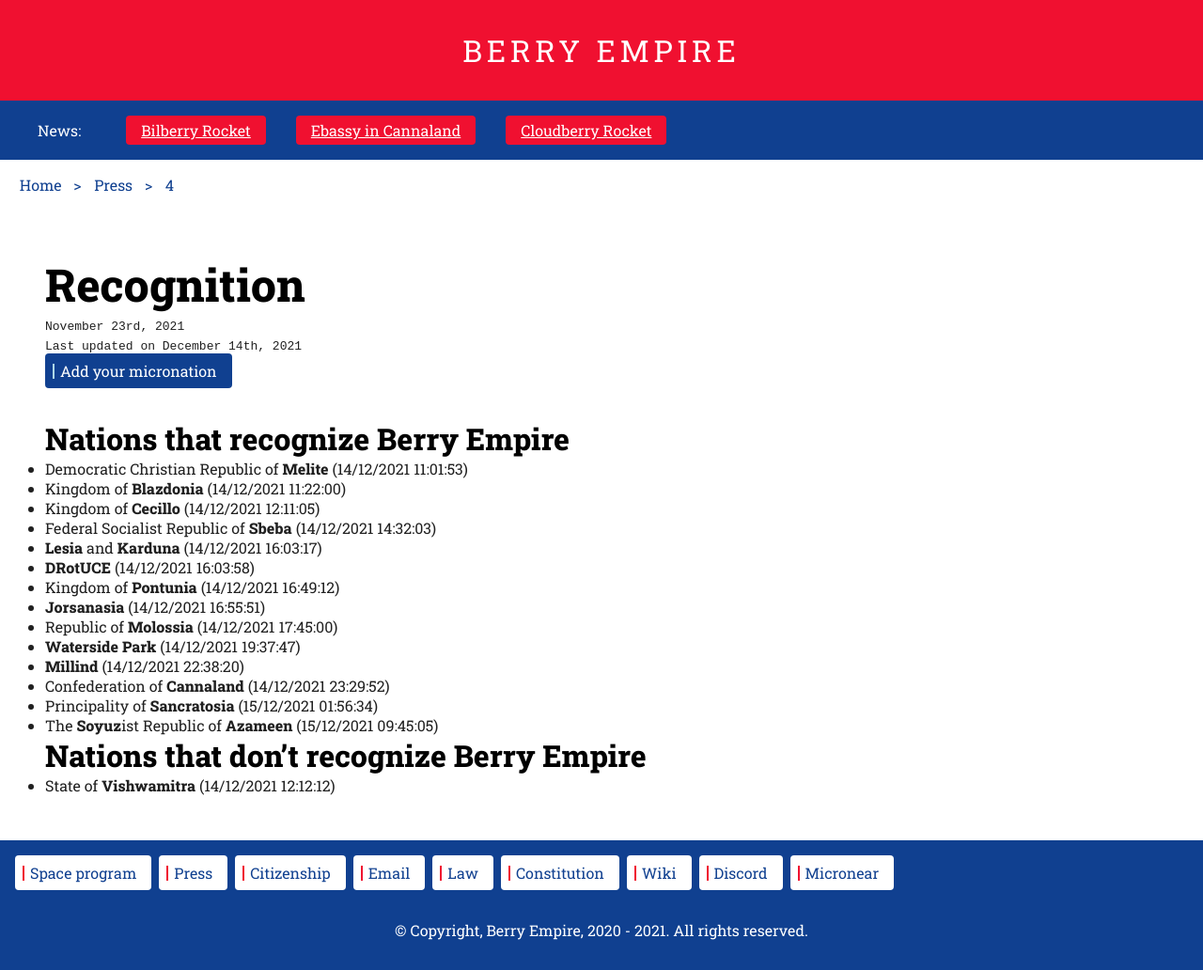
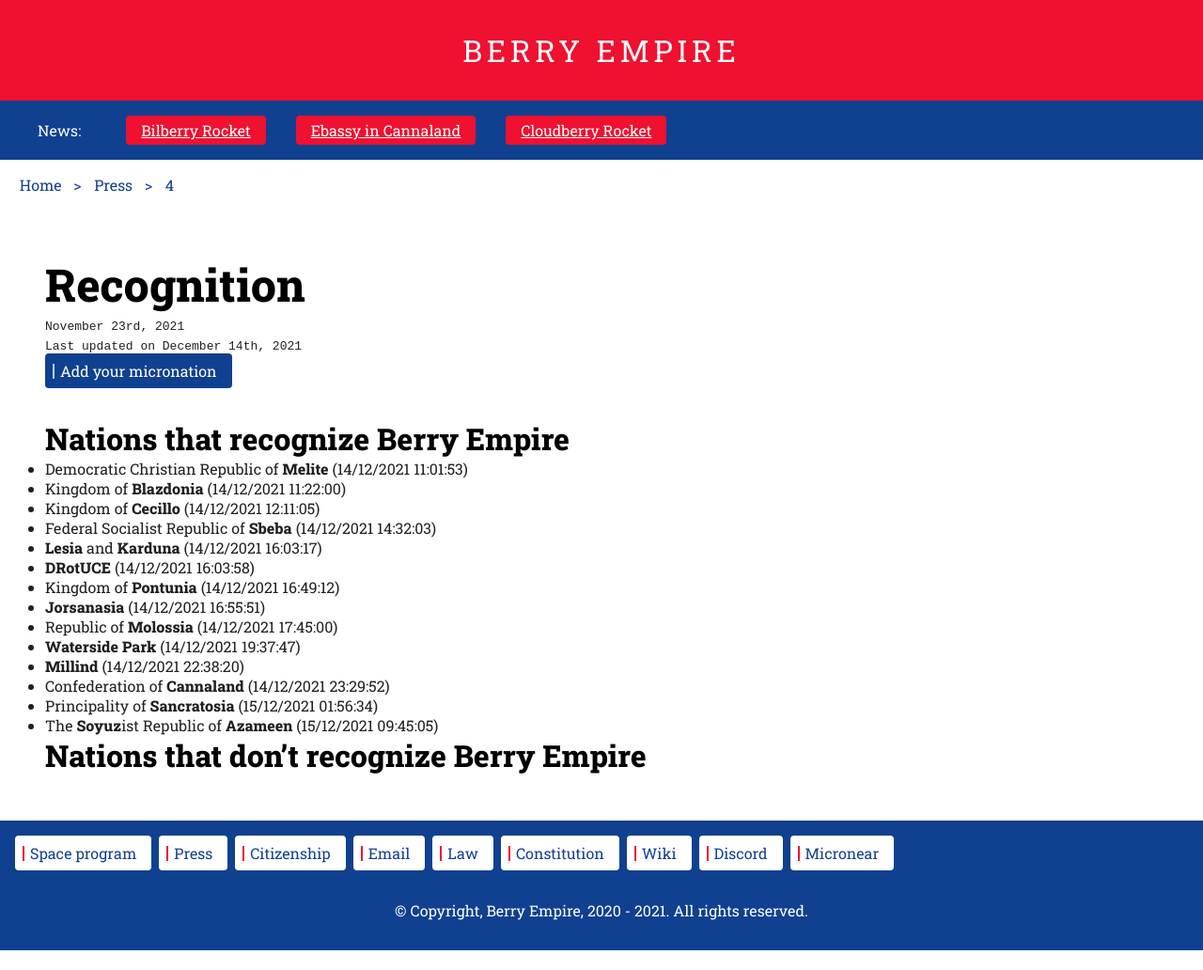
Before and after one commit to berryempire/berryempire.github.io, a Jekyll site: the page built from press/4/index.md, in a window 1280 px wide. Shown: the whole page at 94% size. Built offline with Jekyll 4.4.1, drawn with Linux system fonts in a browser that asks for light colours; our own code applies the rules of GitHub Pages for plain Markdown files; after the commit the page ends 1011 px from its top, so only the background shows below that.

Commit message:
Update index.md

```diff
--- a/press/4/index.md
+++ b/press/4/index.md
@@ -22,4 +22,3 @@
 - The **Soyuz**ist Republic of **Azameen** (15/12/2021 09:45:05)
 
 ## Nations that don't recognize Berry Empire
-- State of **Vishwamitra** (14/12/2021 12:12:12)
```
